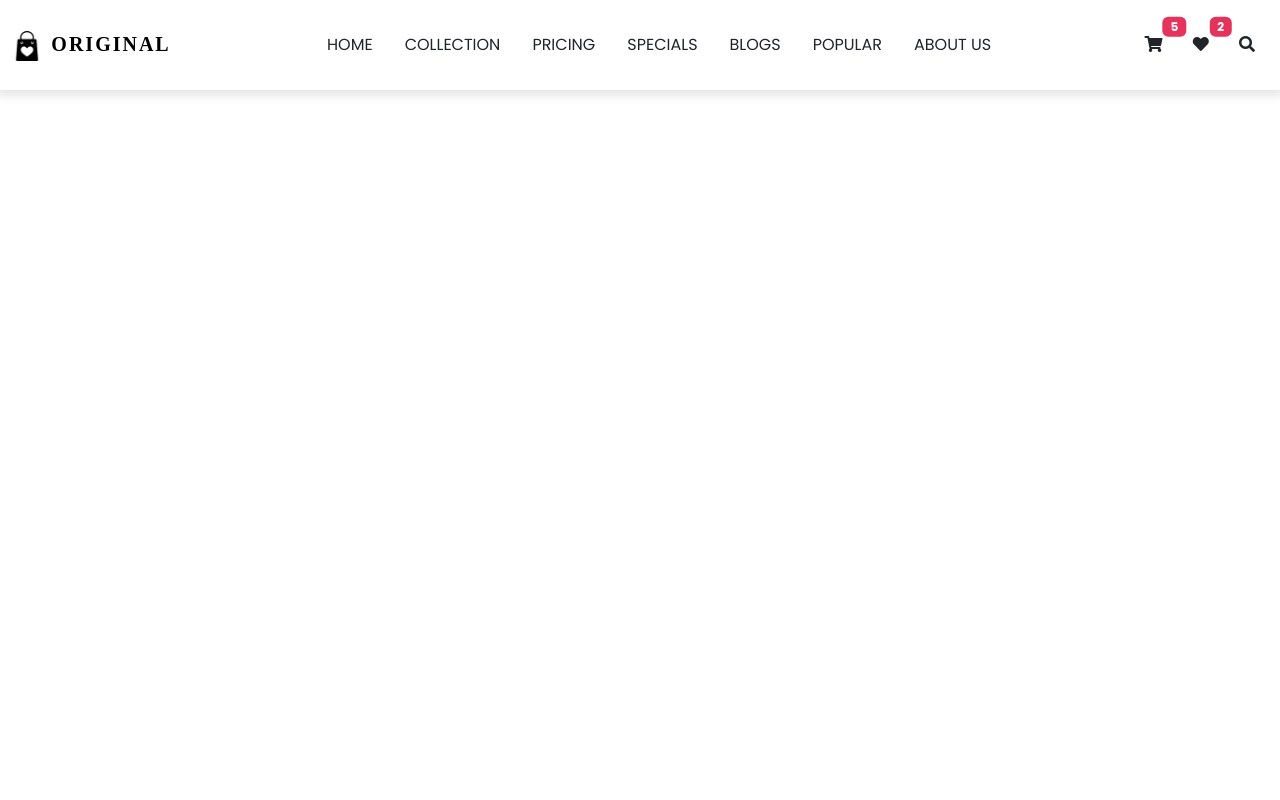
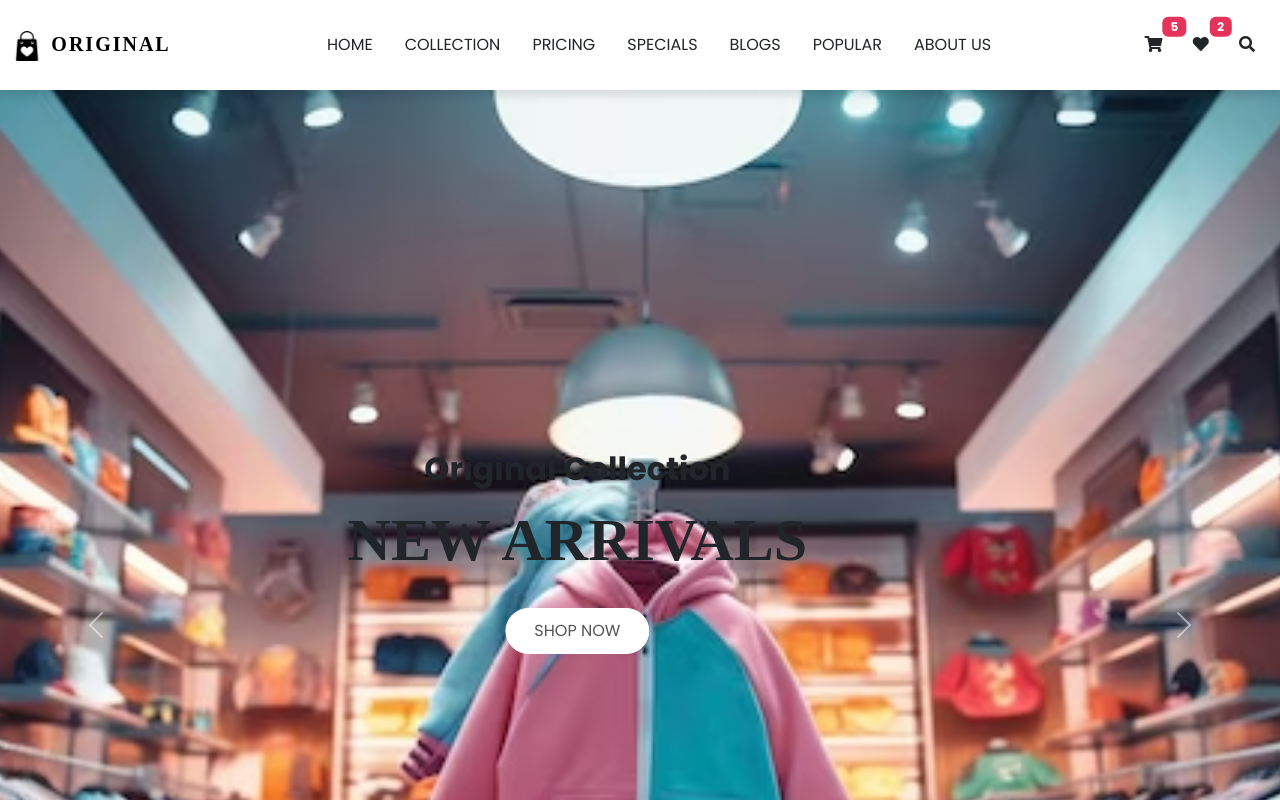
Before and after one commit to Kindo-Jnr/Original-Collection, a plain HTML site: page index.html in a window 1280 px wide. Shown: the top 800 px of the page. Drawn offline with nearby package versions, Linux system fonts and the light colour scheme; a web font is replaced by a local one.

Commit message:
added header

```diff
--- a/index.html
+++ b/index.html
@@ -35,7 +35,7 @@
           <img src="images/bag.png" alt="" width="30" />
           <span class="text-uppercase fw-bold ms-1">Original</span>
         </a>
-        <div class="order-lg-2">
+        <div class="order-lg-2 nav-btns">
           <button type="button" class="btn position-relative">
             <i class="fa fa-shopping-cart"></i>
             <span
@@ -94,6 +94,30 @@
     </nav>
 
     <!-- Header -->
+    <header id="header" class="vh-200 carousel slide" data-bs-ride="carousel" style="padding-top: 450px">
+        <div class="container vh-100 d-flex carousel-inner">
+            <div class="text-center carousel-item active">
+                <h2 class="text-capitalize text-dark fw-bold">
+                    Original collection
+                </h2>
+              <h1 class="text-uppercase py-2 fw-bold text-dark">new arrivals</h1>
+              <a href="#" class="btn mt-3 text-uppercase">shop now </a>
+            </div>
+            <div class="text-center carousel-item">
+                <h2 class="text-capitalize text-dark fw-bold">
+                    best price & offer
+                </h2>
+              <h1 class="text-uppercase py-2 fw-bold text-dark">new season</h1>
+              <a href="#" class="btn mt-3 text-uppercase">buy now </a>
+            </div>
+        </div>
+        <button class="carousel-control-prev" type="button" data-bs-target="#header" data-bs-slide="prev">
+            <span class="carousel-control-prev-icon"></span>
+        </button>
+        <button class="carousel-control-next" type="button" data-bs-target="#header" data-bs-slide="next">
+            <span class="carousel-control-next-icon"></span>
+        </button>
+    </header>
 
     <script
       src="https://cdn.jsdelivr.net/npm/bootstrap@5.3.3/dist/js/bootstrap.bundle.min.js"
--- a/styles.css
+++ b/styles.css
@@ -11,6 +11,18 @@ body{
 /* Butoon */
 .bg-primary{
     background-color: #e5345b !important;
+}
+.btn:not(.nav-btns button){
+    background-color: #fff;
+    color: rgb(85, 85, 85);
+    padding: 10px 28px;
+    border-radius: 25px;
+    border: 1px solid rgb(85, 85, 85);
+}
+.btn:not(.nav-btns button):hover{
+    background-color: #e5345b;
+    color: #fff;
+    border-color: #e5345b;
 }
 /* Navbar */
 .navbar{
@@ -29,6 +41,24 @@ width: 30px;
 .nav-items{
     border-bottom: 0.5px solid rgba(0, 0, 0,  0.05);
 }
+/* Header */
+#header{
+    background: url(images/header.avif) top/cover no-repeat;
+}
+.carousel-item h1{
+font-size: 60px;
+font-family: var(--lg-font);
+}
+.carousel-item .btn{
+    border-color: #fff !important;
+
+}
+.carousel-item .btn:hover{
+    border-color: #e5345b !important;
+}
+
+
+
 /* Media Queries */
 @media(min-width: 992px){
     .nav-items{
```
Also changed, not shown: images/header.avif (added).
